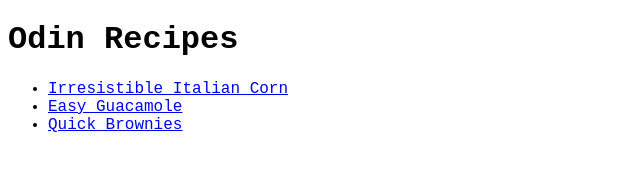
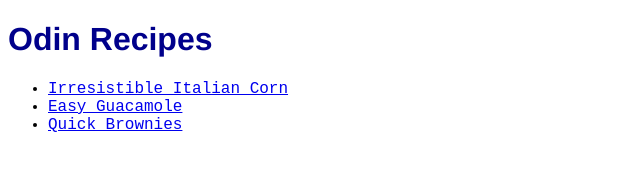
Before and after one commit to kateyzcodes/odin-recipes, a plain HTML site: page index.html in a window 1280 px wide. Shown: the whole page, without its empty margins (0-640 px from the left). Drawn offline with Linux system fonts and the light colour scheme.

Commit message:
Update h1 on index page with heading styling

```diff
--- a/index.html
+++ b/index.html
@@ -7,7 +7,7 @@
     </head>
 
     <body>
-        <h1>Odin Recipes</h1>
+        <h1 class="headings">Odin Recipes</h1>
         <ul>
             <li><a href="./recipes/irresistible-italian-corn.html">Irresistible Italian Corn</a></li>
             <li><a href="./recipes/easy-guacamole.html">Easy Guacamole</a></li>
```
